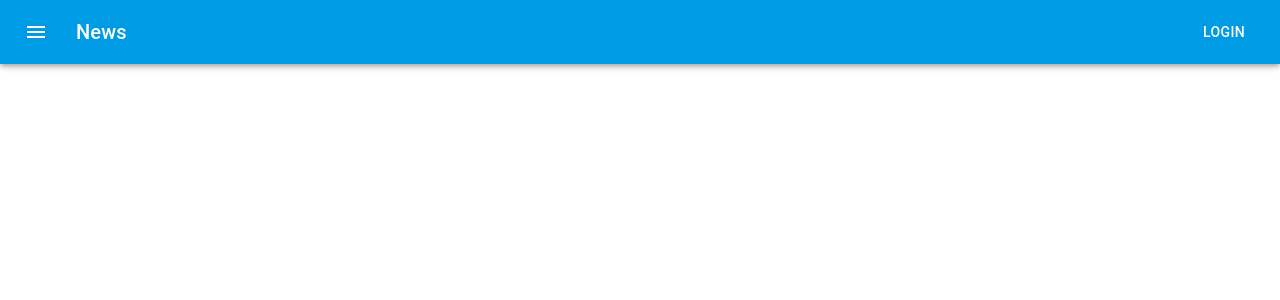
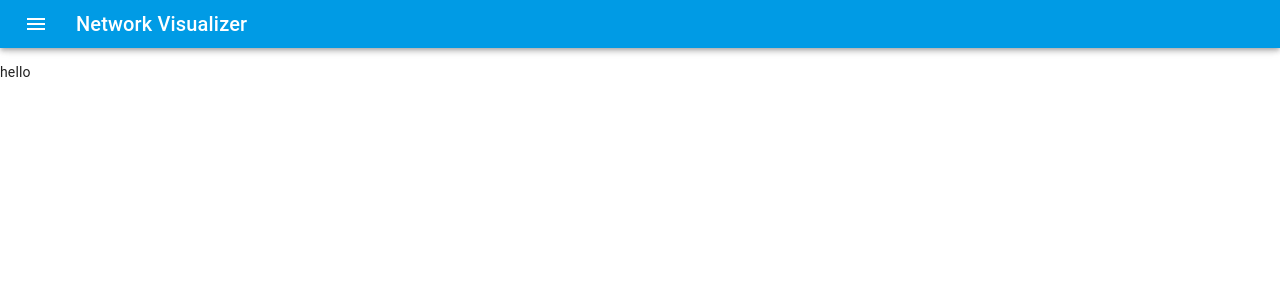
Before and after one commit to yuichiroaoki/createReactTypescript, a React (Create React App) app: page / in a window 1280 px wide. Shown: the top 300 px of the page. Built offline with nearby package versions, Linux system fonts and the light colour scheme.

Commit message:
fix bugs

```diff
--- a/src/components/Contents.tsx
+++ b/src/components/Contents.tsx
@@ -25,13 +25,14 @@ const useStyles = makeStyles((theme) => ({
     }
 }));
 
-export default function SimplePaper() {
+export default function Contents() {
     const classes = useStyles();
 
     return (
       <div className={classes.root}>
         <Paper elevation={0} />
         <Paper />
+        <p>hello</p>
         <Paper elevation={3} />
       </div>
     );
--- a/src/components/Header.tsx
+++ b/src/components/Header.tsx
@@ -1,13 +1,12 @@
 import React from 'react';
-import { createStyles, makeStyles } from '@material-ui/core/styles';
 import AppBar from '@material-ui/core/AppBar';
 import Toolbar from '@material-ui/core/Toolbar';
+import IconButton from '@material-ui/core/IconButton';
 import Typography from '@material-ui/core/Typography';
-import Button from '@material-ui/core/Button';
-import IconButton from '@material-ui/core/IconButton';
+import { createStyles, makeStyles } from '@material-ui/core/styles';
 import MenuIcon from '@material-ui/icons/Menu';
+import Navigator from './Navigator';
 import Drawer from '@material-ui/core/Drawer';
-import Navigator from './Navigator';
 
 const useStyles = makeStyles((theme) =>
   createStyles({
@@ -42,7 +41,8 @@ const useStyles = makeStyles((theme) =>
     },
   }),
 );
-export default function ButtonAppBar() {
+
+export default function Header() {
   const classes = useStyles();
   const [isOpen, setDrawer] = React.useState({left: false});
 
@@ -56,19 +56,25 @@ export default function ButtonAppBar() {
   return (
     <div className={classes.root}>
       <AppBar position="fixed">
-        <Toolbar>
-          <IconButton edge="start" className={classes.menuButton} color="inherit" aria-label="menu">
+        <Toolbar variant="dense">
+          <IconButton
+            edge="start"
+            className={classes.menuButton}
+            color="inherit"
+            aria-label="open drawer"
+            onClick={toggleDrawer("left", true)}
+          >
             <MenuIcon />
           </IconButton>
           <Drawer open={isOpen["left"]} onClose={toggleDrawer("left", false)}>
             <Navigator />
           </Drawer>
-          <Typography variant="h6" className={classes.title}>
-            News
+          <Typography className={classes.title} variant="h6" noWrap>
+            Network Visualizer
           </Typography>
-          <Button color="inherit">Login</Button>
         </Toolbar>
       </AppBar>
+      <Toolbar variant="dense" />
     </div>
   );
 }
```
Also changed, not shown: 1 other file (tests, documents, lock files or other folders).
